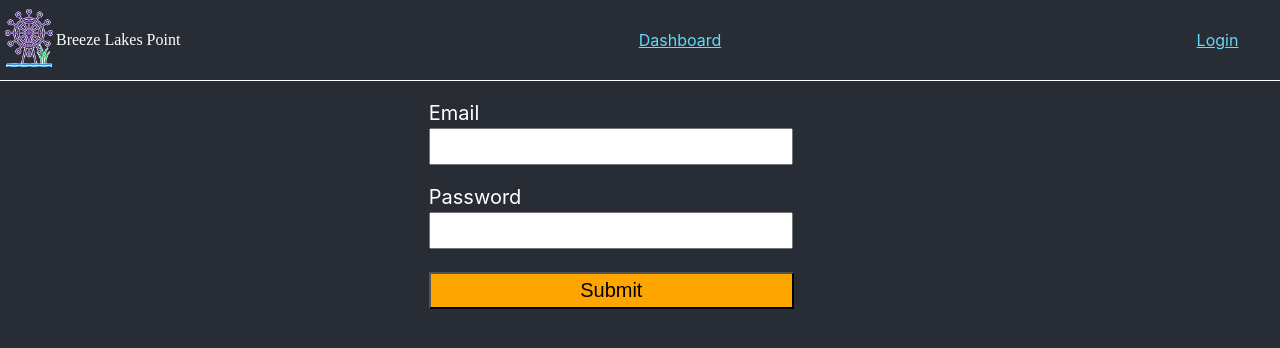
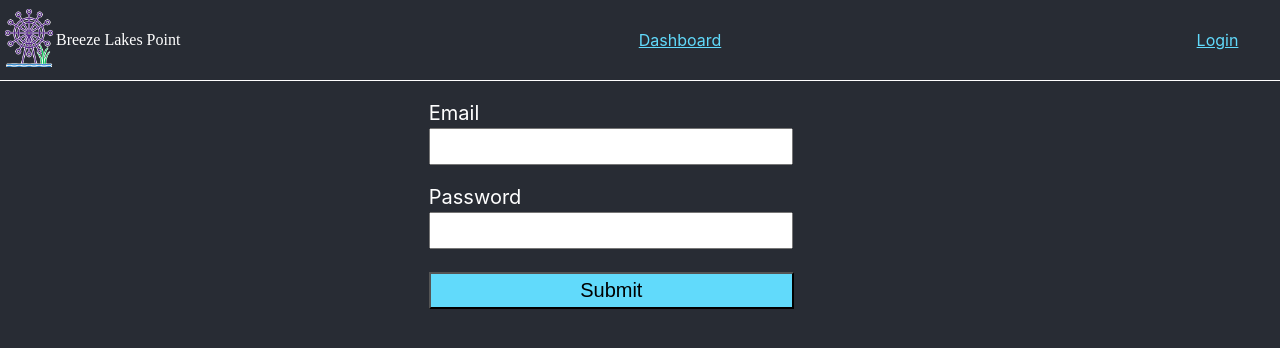
Before and after one commit to kristenkinnearohlmann/breeze-lakes-point-frontend, a React (Create React App) app: page /login in a window 1280 px wide. Shown: the top 348 px of the page. Built offline with nearby package versions, Linux system fonts and the light colour scheme; a web font is replaced by a local one.

Commit message:
Finished basic style for login form

```diff
--- a/src/components/Login.css
+++ b/src/components/Login.css
@@ -13,6 +13,6 @@
 }
 
 .form-style input[type="submit"] {
-    background-color: orange;
+    background-color: #61dafb;
     width: 365px;
 }
```
